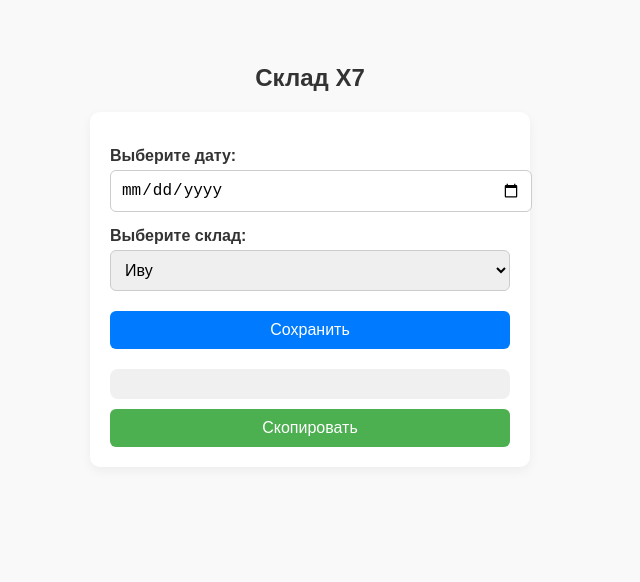
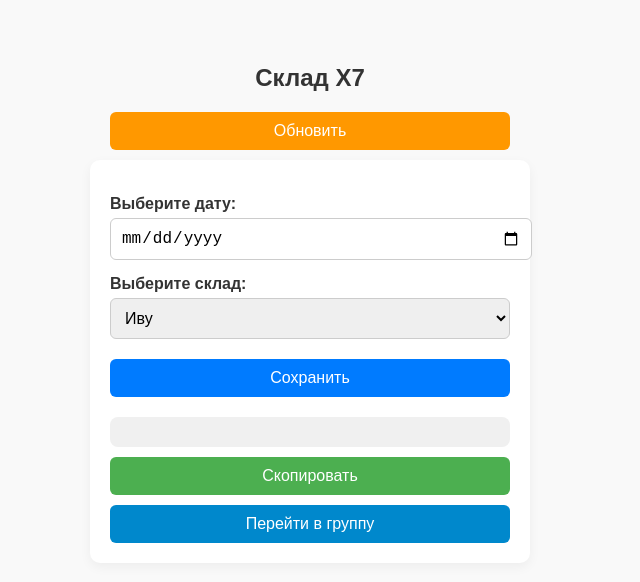
Before and after one commit to LUXCARGO/x7plus, a plain HTML site: page index.html in a window 1280 px wide. Shown: the whole page, without its empty margins (330-970 px from the left). Drawn offline with Linux system fonts and the light colour scheme.

Commit message:
Update index.html

```diff
--- a/index.html
+++ b/index.html
@@ -17,7 +17,7 @@
 
     h1 {
       font-size: 1.5rem;
-      margin-bottom: 20px;
+      margin-bottom: 10px;
     }
 
     .container {
@@ -53,7 +53,7 @@
       font-size: 0.95rem;
     }
 
-    .btn-copy {
+    .btn-copy, .btn-group, .btn-save, .btn-refresh {
       margin-top: 10px;
       background: #4CAF50;
       color: white;
@@ -62,21 +62,40 @@
     }
 
     .btn-save {
+      background: #007BFF;
       margin-top: 20px;
-      background: #007BFF;
-      color: white;
-      border: none;
-      cursor: pointer;
+    }
+
+    .btn-refresh {
+      background: #FF9800;
+    }
+
+    .btn-group {
+      background: #0088cc;
     }
 
     .btn-copy:hover,
-    .btn-save:hover {
+    .btn-save:hover,
+    .btn-refresh:hover,
+    .btn-group:hover {
       opacity: 0.9;
+    }
+
+    .top-controls {
+      width: 100%;
+      max-width: 400px;
+      display: flex;
+      justify-content: flex-end;
+      margin-bottom: 10px;
     }
   </style>
 </head>
 <body>
   <h1>Склад X7</h1>
+  <div class="top-controls">
+    <button class="btn-refresh" onclick="location.reload()">Обновить</button>
+  </div>
+
   <div class="container">
     <label for="date">Выберите дату:</label>
     <input type="date" id="date" />
@@ -91,6 +110,7 @@
 
     <div id="result"></div>
     <button class="btn-copy" onclick="copyResult()">Скопировать</button>
+    <button class="btn-group" onclick="goToGroup()">Перейти в группу</button>
   </div>
 
   <script>
@@ -131,6 +151,10 @@
         alert("✅ Текст скопирован в буфер обмена!");
       });
     }
+
+    function goToGroup() {
+      window.location.href = "tg://resolve?domain=X7CARGO";
+    }
   </script>
 </body>
 </html>
```
